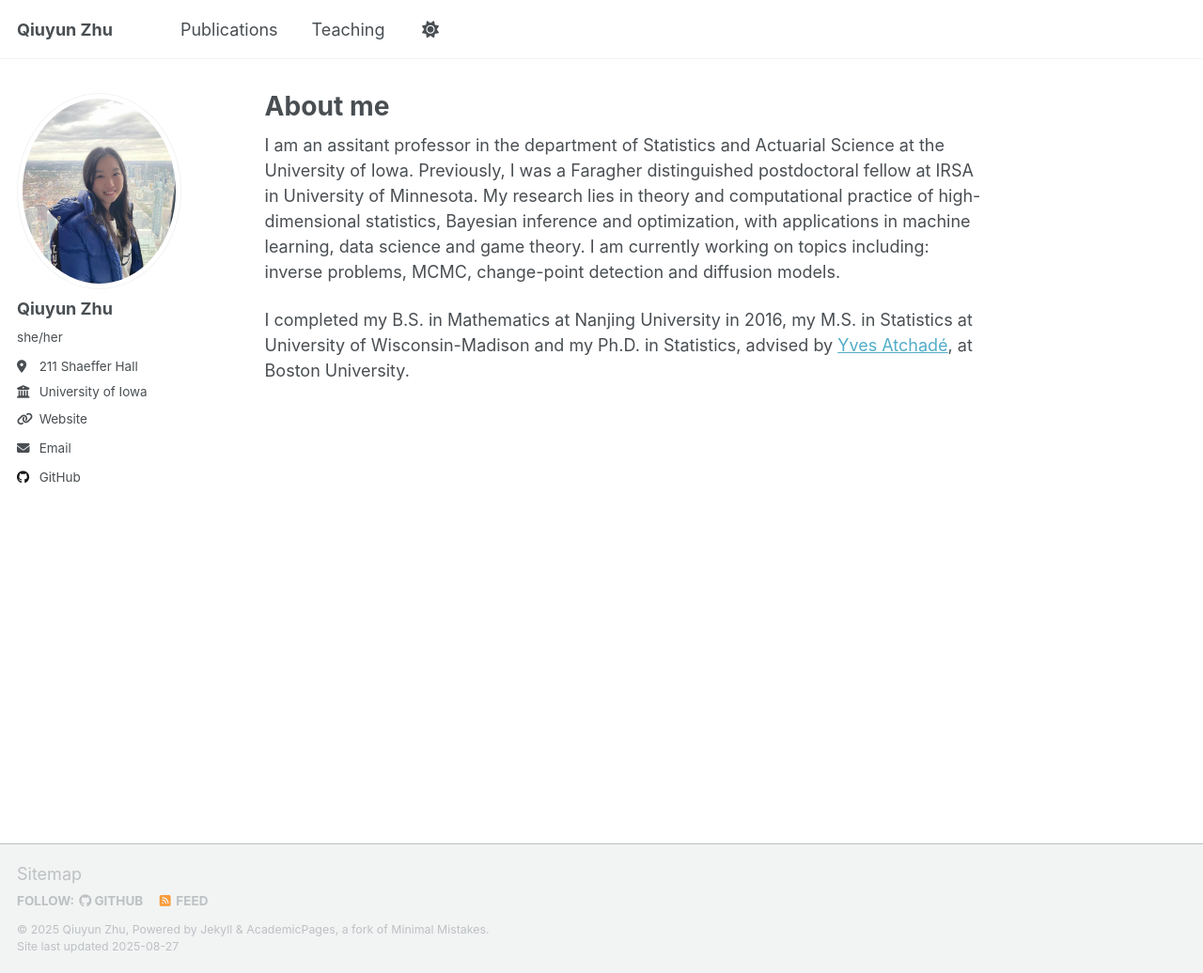
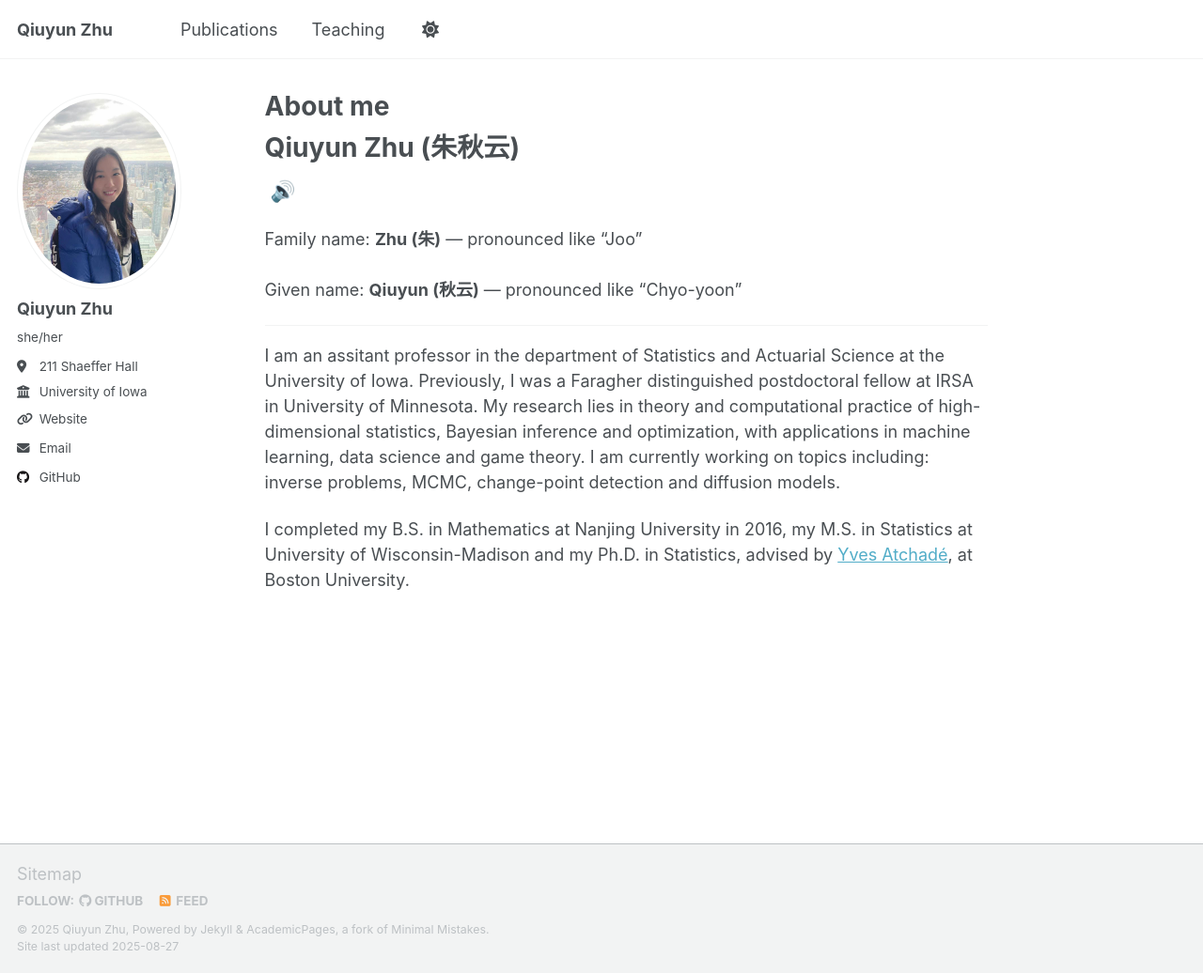
Before and after one commit to rachelwho/rachelwho.github.io, a Jekyll site: the page built from _pages/about.md, in a window 1280 px wide and 1036 px high. Shown: the whole window at 94% size. Built offline with Jekyll 4.4.1, drawn with Linux system fonts in a browser that asks for light colours; a script that is not in the unit is left out.

Commit message:
Update about.md

```diff
--- a/_pages/about.md
+++ b/_pages/about.md
@@ -8,7 +8,23 @@ redirect_from:
 ---
 
 
+# Qiuyun Zhu (朱秋云)
+<button onclick="document.getElementById('name-audio').play()"
+        aria-label="Play pronunciation of Qiuyun Zhu"
+        style="border:none;background:none;cursor:pointer;font-size:1.2em;">
+  🔊
+</button>
 
+Family name: **Zhu (朱)** — pronounced like “Joo”
+<br>
+Given name: **Qiuyun (秋云)** — pronounced like “Chyo-yoon”
+
+<audio id="name-audio">
+  <source src="{{ '/assets/audio/zhu_qiuyun_phonetic.mp3' | relative_url }}" type="audio/mpeg">
+  Your browser does not support the audio element.
+</audio>
+
+---
 
 I am an assitant professor in the department of Statistics and Actuarial Science at the University of Iowa. Previously, I was a Faragher distinguished postdoctoral fellow at IRSA in University of Minnesota. My research lies in theory and computational practice of high-dimensional statistics, Bayesian inference and optimization, with applications in machine learning, data science and game theory. I am currently working on topics including: inverse problems, MCMC, change-point detection and diffusion models.
 
```
